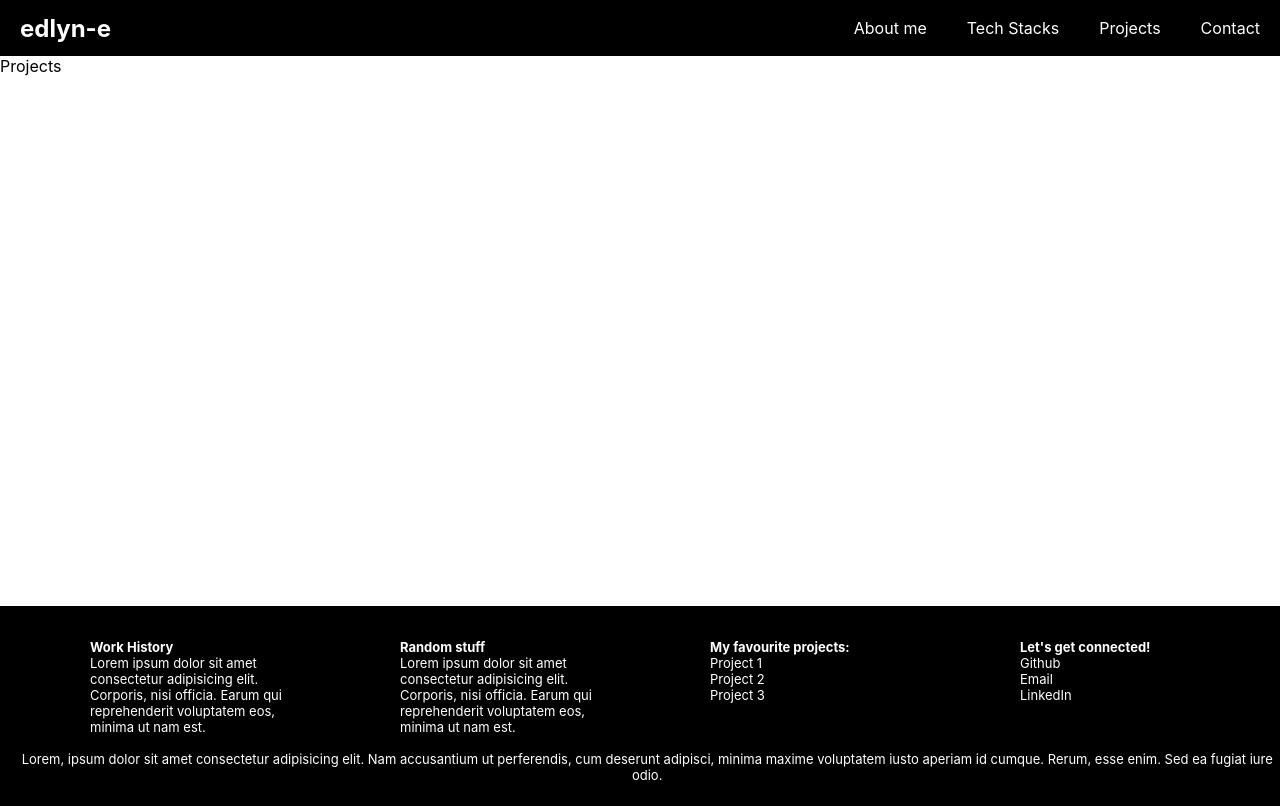
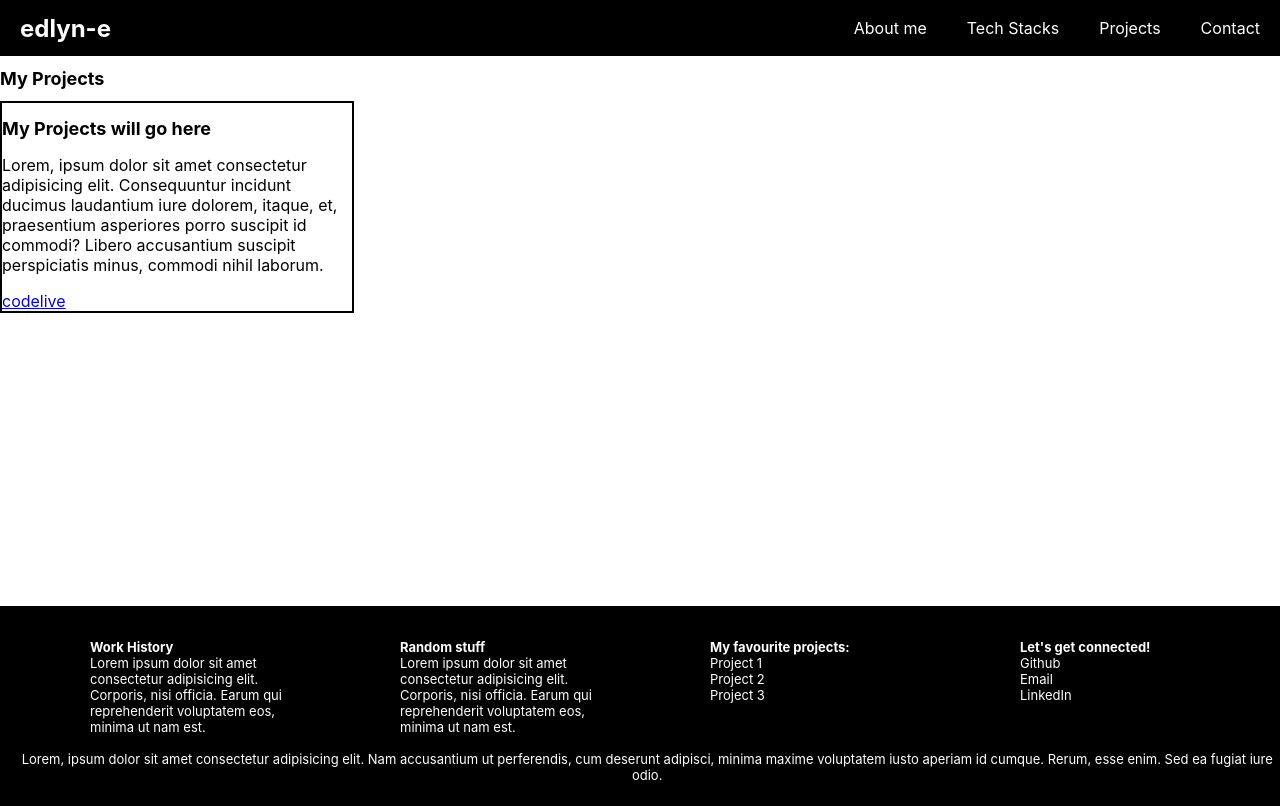
Before and after one commit to edlyn-e/librarium, a React (Create React App) app in the folder app/: page /projects in a window 1280 px wide. Built offline with nearby package versions, Linux system fonts and the light colour scheme.

Commit message:
adds dummy content to project card

```diff
--- a/app/src/components/ProjectCard/ProjectCard.jsx
+++ b/app/src/components/ProjectCard/ProjectCard.jsx
@@ -1,7 +1,22 @@
 import React from "react";
+import styles from "./ProjectCard.module.scss";
 
 const ProjectCard = () => {
-    return <div>ProjectCard</div>;
+    return (
+        <div className={styles.ProjectCard}>
+            <h1 className={styles.ProjectCard__Header}>
+                My Projects will go here
+            </h1>
+            <p>
+                Lorem, ipsum dolor sit amet consectetur adipisicing elit.
+                Consequuntur incidunt ducimus laudantium iure dolorem, itaque,
+                et, praesentium asperiores porro suscipit id commodi? Libero
+                accusantium suscipit perspiciatis minus, commodi nihil laborum.
+            </p>
+            <a href="#">code</a>
+            <a href="#">live</a>
+        </div>
+    );
 };
 
 export default ProjectCard;
--- a/app/src/components/ProjectCard/ProjectCard.module.scss
+++ b/app/src/components/ProjectCard/ProjectCard.module.scss
@@ -0,0 +1,8 @@
+.ProjectCard {
+    border: 2px solid black;
+    width: 350px;
+
+    &__Header {
+        font-size: large;
+    }
+}
--- a/app/src/containters/Projects/Projects.jsx
+++ b/app/src/containters/Projects/Projects.jsx
@@ -1,8 +1,16 @@
 import React from "react";
+import ProjectCard from "../../components/ProjectCard/ProjectCard";
 import styles from "./Projects.module.scss";
 
 const Projects = () => {
-    return <div className={styles.Projects}>Projects</div>;
+    return (
+        <div className={styles.Projects}>
+            <h1 className={styles.Projects__Header}>My Projects</h1>
+            <section className={styles.Projects__Project_Tiles}>
+                <ProjectCard />
+            </section>
+        </div>
+    );
 };
 
 export default Projects;
--- a/app/src/containters/Projects/Projects.module.scss
+++ b/app/src/containters/Projects/Projects.module.scss
@@ -1,3 +1,11 @@
 .Projects {
-    min-height: 68.7vh;
+    min-height: 67.3vh;
+
+    &__Header {
+        font-size: large;
+    }
+
+    &__Project_Tiles {
+        display: flex;
+    }
 }
```
Also changed, not shown: app/src/server/projects.js (+8 -0 lines).
